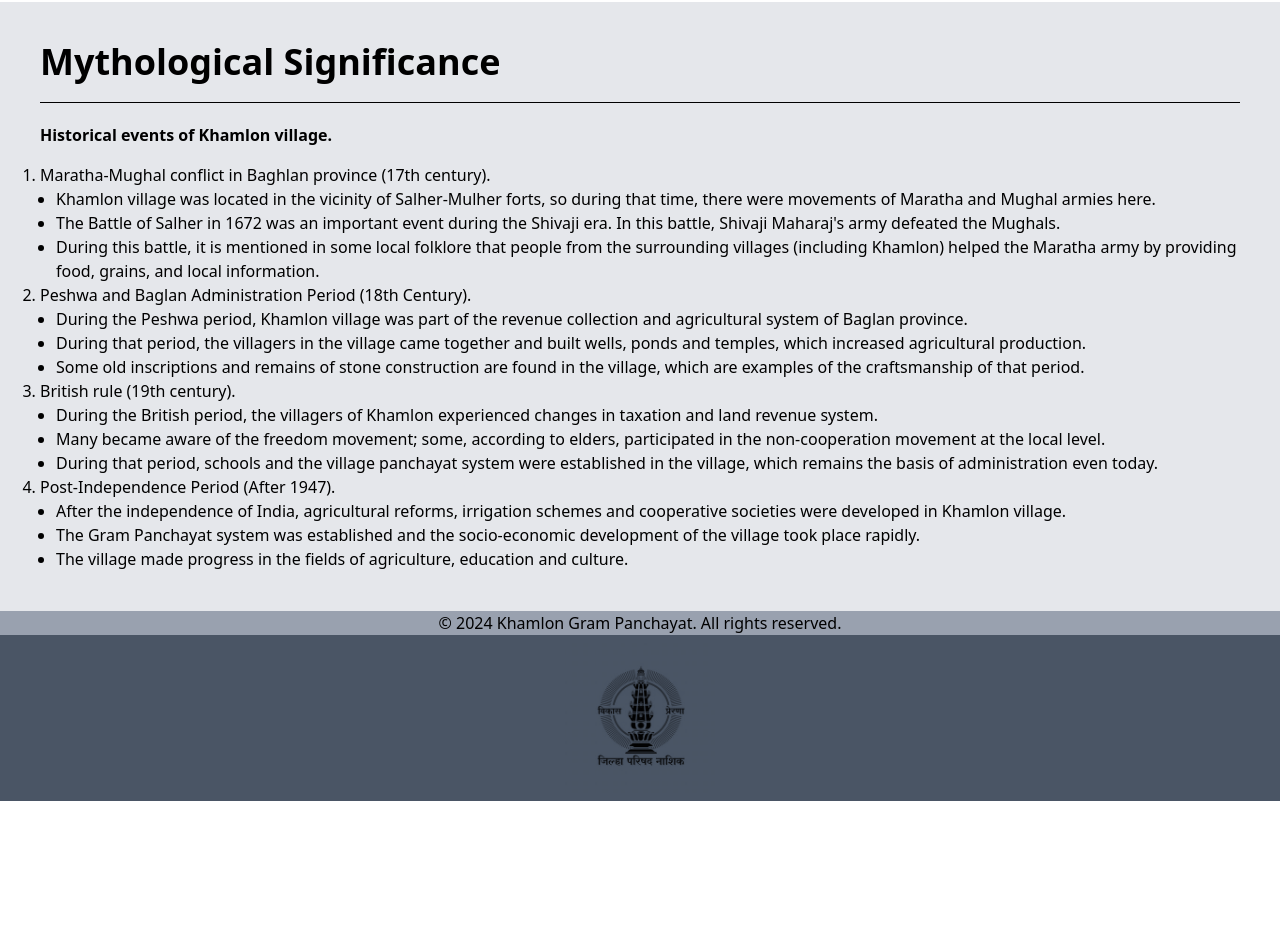
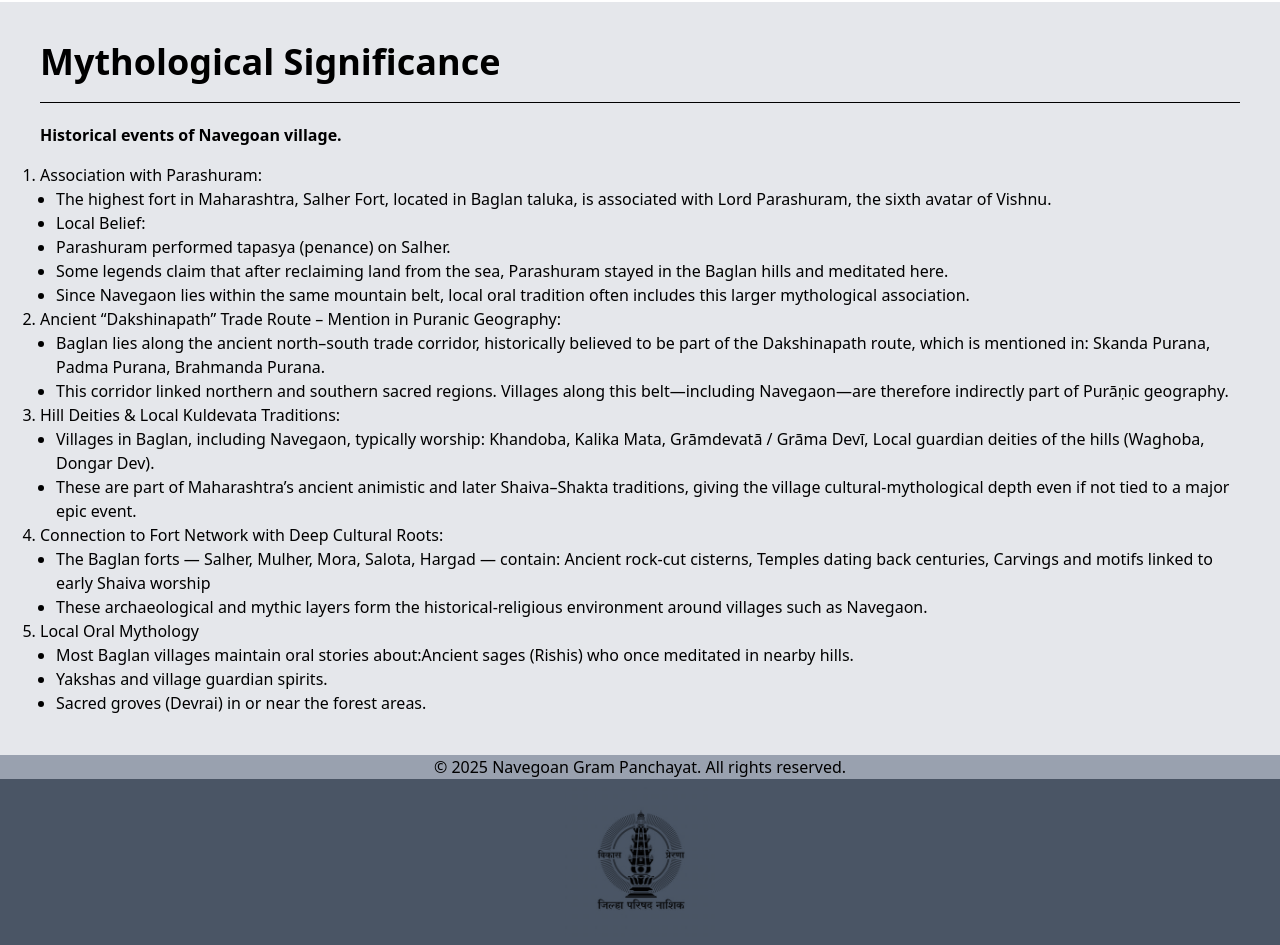
Before and after one commit to gavityash14/Gram-Panchayat-Navegoan, a React (Vite) app: page /about-us/mythological-significance in a window 1280 px wide. Shown: the part 340-1285 px from the top of the page. Before the commit the page ends 1141 px from the top, so only its background shows below. Built offline with nearby package versions, Linux system fonts and the light colour scheme; the HTML template or start-up script is replaced by a standard one.

Commit message:
upadate in footer.jsx, navbar.jsx, contactus.jsx, ForCitizens.jsx, Mythological Significance.jsx, payment of tax .jsx

```diff
--- a/src/components/Footer.jsx
+++ b/src/components/Footer.jsx
@@ -4,7 +4,7 @@ import { zila_parishad_nashik } from '../assets/assets'
 export default function Footer() {
   return (
     <div className='flex-row'>
-        <div className='bg-gray-400 w-screen text-center'>© 2024 Khamlon Gram Panchayat. All rights reserved.</div>
+        <div className='bg-gray-400 w-screen text-center'>© 2025 Navegoan Gram Panchayat. All rights reserved.</div>
         <div className='flex w-screen bg-gray-600 justify-center p-2'>
           <a href="https://share.google/iSzyD15dbJD4lEIvs">
             <img src={zila_parishad_nashik} alt="Paanchayati Raj" className='w-[150px] h-[150px] mix-blend-multiply invert-0 brightness-100 saturate-0' />
--- a/src/components/Navbar.jsx
+++ b/src/components/Navbar.jsx
@@ -136,6 +136,7 @@ function Navbar() {
           </div>
 
           <Link to="/for-citizens" className="hover:text-gray-300 transition">{language === "en" ? "For Citizens" : "नागरिकांसाठी"} </Link>
+          <Link to="/payment Of tax" className="hover:text-gray-300 transition">{language === "en" ? "Payment Of Tax" : "कर भरणा"} </Link>
           <Link to="/contactus" className="hover:text-gray-300 transition">{language === "en" ? "Contact Us" : "आमच्याशी संपर्क साधा"} </Link>
           <Link to="/complaints" className="hover:text-gray-300 transition">{language === "en" ? "Complaints" : "तक्रारी"} </Link>
           <Link to="/gallery" className="hover:text-gray-300 transition">{language === "en" ? "Gallery" : "फोटो गॅलरी"} </Link>
@@ -275,6 +276,7 @@ function Navbar() {
           </div>
 
           <Link to="/for-citizens" className="hover:bg-gray-600 px-3 py-1 rounded">{language === "en" ? "For Citizens" : "नागरिकांसाठी"}</Link>
+          <Link to="/payment Of tax" className="hover:text-gray-300 transition">{language === "en" ? "Payment Of Tax" : "कर भरणा"} </Link>
           <Link to="/contactus" className="hover:bg-gray-600 px-3 py-1 rounded">{language === "en" ? "Contact Us" : "आमच्याशी संपर्क साधा"}</Link>
           <Link to="/complaints" className="hover:bg-gray-600 px-3 py-1 rounded">{language === "en" ? "Complaints" : "तक्रारी"}</Link>
           <Link to="/gallery" className="hover:bg-gray-600 px-3 py-1 rounded">{language === "en" ? "Gallery" : "फोटो गॅलरी"}</Link>
--- a/src/pages/ForCitizens.jsx
+++ b/src/pages/ForCitizens.jsx
@@ -85,8 +85,8 @@ export default function ForCitizens() {
 
               <h3 className="text-start font-bold mt-16">
                 {language === 'en'
-                  ? 'Your Government Service Center, Sakode'
-                  : 'आपले सरकार सेवा केंद्र, साकोडे'}
+                  ? 'Your Government Service Center, Navegoan'
+                  : 'आपले सरकार सेवा केंद्र, नवेगाव'}
               </h3>
 
               <p
--- a/src/pages/MythologicalSignificance.jsx
+++ b/src/pages/MythologicalSignificance.jsx
@@ -12,69 +12,82 @@ export default function MythologicalSignificance() {
         <h1 className="text-black font-bold text-4xl">{language === "en" ? "Mythological Significance" : "पौराणिक महत्व"} </h1>
         <hr className='mt-5 mb-5' />
 
-          <h2 className='font-bold'>{language === "en" ? "Historical events of Khamlon village.":"खामलोन गावातील ऐतिहासिक घटना."}</h2>
+          <h2 className='font-bold'>{language === "en" ? "Historical events of Navegoan village.":"नवेगाव गावातील ऐतिहासिक घटना."}</h2>
           {language === "en" ?
             (
           <ol className='list-decimal md:mt-4'>
 
-          <li>Maratha-Mughal conflict in Baghlan province (17th century).</li>
+          <li>Association with Parashuram:</li>
             <ul className='list-disc md:pl-4'>
-              <li>Khamlon village was located in the vicinity of Salher-Mulher forts, so during that time, there were movements of Maratha and Mughal armies here.</li>
-              <li>The Battle of Salher in 1672 was an important event during the Shivaji era. In this battle, Shivaji Maharaj's army defeated the Mughals.</li>
-              <li>During this battle, it is mentioned in some local folklore that people from the surrounding villages (including Khamlon) helped the Maratha army by providing food, grains, and local information.</li>
+              <li>The highest fort in Maharashtra, Salher Fort, located in Baglan taluka, is associated with Lord Parashuram, the sixth avatar of Vishnu.</li>
+              <li>Local Belief:</li>
+              <li>Parashuram performed tapasya (penance) on Salher.</li>
+              <li>Some legends claim that after reclaiming land from the sea, Parashuram stayed in the Baglan hills and meditated here.</li>
+              <li>Since Navegaon lies within the same mountain belt, local oral tradition often includes this larger mythological association.</li>
             </ul>
 
-          <li>Peshwa and Baglan Administration Period (18th Century).</li>
+          <li>Ancient “Dakshinapath” Trade Route – Mention in Puranic Geography:</li>
             <ul className='list-disc md:pl-4'>
-              <li>During the Peshwa period, Khamlon village was part of the revenue collection and agricultural system of Baglan province.</li>
-              <li>During that period, the villagers in the village came together and built wells, ponds and temples, which increased agricultural production.</li>
-              <li>Some old inscriptions and remains of stone construction are found in the village, which are examples of the craftsmanship of that period.</li>
+              <li>Baglan lies along the ancient north–south trade corridor, historically believed to be part of the Dakshinapath route, which is mentioned in: Skanda Purana, Padma Purana, Brahmanda Purana.</li>
+              <li>This corridor linked northern and southern sacred regions. Villages along this belt—including Navegaon—are therefore indirectly part of Purāṇic geography.</li>
             </ul>
 
-          <li>British rule (19th century).</li>
+          <li>Hill Deities & Local Kuldevata Traditions:</li>
             <ul className='list-disc md:pl-4'>
-              <li>During the British period, the villagers of Khamlon experienced changes in taxation and land revenue system.</li>
-              <li>Many became aware of the freedom movement; some, according to elders, participated in the non-cooperation movement at the local level.</li>
-              <li>During that period, schools and the village panchayat system were established in the village, which remains the basis of administration even today.</li>
+              <li>Villages in Baglan, including Navegaon, typically worship: Khandoba, Kalika Mata, Grāmdevatā / Grāma Devī, Local guardian deities of the hills (Waghoba, Dongar Dev).</li>
+              <li>These are part of Maharashtra’s ancient animistic and later Shaiva–Shakta traditions, giving the village cultural-mythological depth even if not tied to a major epic event.</li>
             </ul>
 
-          <li>Post-Independence Period (After 1947).</li>
+          <li> Connection to Fort Network with Deep Cultural Roots:</li>
             <ul className='list-disc md:pl-4'>
-              <li>After the independence of India, agricultural reforms, irrigation schemes and cooperative societies were developed in Khamlon village.</li>
-              <li>The Gram Panchayat system was established and the socio-economic development of the village took place rapidly.</li>
-              <li>The village made progress in the fields of agriculture, education and culture.</li>
+              <li>The Baglan forts — Salher, Mulher, Mora, Salota, Hargad — contain: Ancient rock-cut cisterns, Temples dating back centuries, Carvings and motifs linked to early Shaiva worship</li>
+              <li>These archaeological and mythic layers form the historical-religious environment around villages such as Navegaon.</li>
             </ul>
+
+             <li>Local Oral Mythology</li>
+             <ul className='list-disc md:pl-4'>
+              <li>Most Baglan villages maintain oral stories about:Ancient sages (Rishis) who once meditated in nearby hills.</li>
+              <li> Yakshas and village guardian spirits.</li>
+              <li>Sacred groves (Devrai) in or near the forest areas.</li>
+             </ul>
 
       </ol>)
       : (
         <ol className='list-decimal md:mt-4'>
-          <li>बागलाण प्रांतातील मराठा-मुघल संघर्ष (१७व्या शतकात).</li>
+          <li>परशुरामांशी संबंध:</li>
             <ul className='list-disc md:pl-4'>
-              <li>खामलोन गाव साल्हेर-मुल्हेर किल्ल्यांच्या परिसरात असल्यामुळे त्या काळात येथे मराठे आणि मुघल सैन्यांच्या हालचाली होत असत.</li>
-              <li>सन १६७२ मध्ये झालेली साल्हेरची लढाई ही शिवकालीन महत्त्वाची घटना होती. या लढाईत शिवाजी महाराजांच्या सेनेने मुघलांना पराभूत केले.</li>
-              <li>या लढाईच्या वेळी आजूबाजूच्या गावांमधील (खामलोनसह) लोकांनी अन्न, धान्य, आणि स्थानिक माहिती पुरवून मराठा सेनेला मदत केल्याचा उल्लेख काही स्थानिक लोककथांमध्ये आढळतो.</li>
+              <li>बागलाण तालुक्यात असलेला महाराष्ट्रातील सर्वात उंच किल्ला, साल्हेर किल्ला, विष्णूचा सहावा अवतार भगवान परशुराम यांच्याशी संबंधित आहे.</li>
+              <li>स्थानिक श्रद्धा:</li>
+              <li>परशुरामांनी साल्हेरवर तपस्या केली.</li>
+              <li>काही आख्यायिका असा दावा करतात की समुद्रातून जमीन परत मिळवल्यानंतर, परशुराम बागलाण टेकड्यांमध्ये राहिले आणि येथे ध्यान केले.</li>
+              <li>नवेगाव त्याच पर्वतीय पट्ट्यात असल्याने, स्थानिक मौखिक परंपरेत अनेकदा या मोठ्या पौराणिक संबंधाचा समावेश होतो.</li>
             </ul>
 
-          <li>पेशवे आणि बागलाण प्रशासन काळ (१८व्या शतकात)</li>
+          <li>प्राचीन "दक्षिणापथ" व्यापार मार्ग - पौराणिक भूगोलात उल्लेख:</li>
             <ul className='list-disc md:pl-4'>
-              <li>पेशवे काळात खामलोन गाव बागलाण प्रांतातील राजस्व वसुली आणि शेती व्यवस्थेचा भाग होते.</li>
-              <li>त्या काळात गावात ग्रामस्थांनी एकत्र येऊन विहिरी, तळे आणि देवस्थाने बांधली, ज्यामुळे शेती उत्पादन वाढले.</li>
-              <li>काही जुने शिलालेख आणि दगडी बांधकामाचे अवशेष गावात आढळतात, जे त्या काळाच्या कारागिरीचे उदाहरण आहेत.</li>
+              <li>बागलाण प्राचीन उत्तर-दक्षिण व्यापार मार्गाच्या बाजूने आहे, ऐतिहासिकदृष्ट्या दक्षिणापथ मार्गाचा भाग असल्याचे मानले जाते, ज्याचा उल्लेख स्कंद पुराण, पद्म पुराण, ब्रह्मांड पुराणात आहे.</li>
+              <li>हा मार्ग उत्तर आणि दक्षिण पवित्र प्रदेशांना जोडतो. या पट्ट्यातील गावे - नवेगावसह - अप्रत्यक्षपणे पुराणिक भूगोलाचा भाग आहेत.</li>
             </ul>
 
-          <li>ब्रिटिश राजवटीचा काळ (१९व्या शतकाळ)</li>
+          <li>टेकडी देवता आणि स्थानिक कुलदेवता परंपरा:</li>
             <ul className='list-disc md:pl-4'>
-              <li>ब्रिटिश काळात खामलोन ग्रामस्थांनी करप्रथा आणि जमीन महसूल व्यवस्थेत बदल अनुभवले.</li>
-              <li>अनेकांनी स्वातंत्र्य चळवळीबद्दल जागृती केली; काहींनी स्थानिक स्तरावर असहकार आंदोलनात सहभाग घेतल्याचे वयोवृद्ध सांगतात.</li>
-              <li>गावात त्या काळात शाळा आणि ग्रामपंचायत रचना सुरु झाली, जी आजही प्रशासनाचा पाया आहे.</li>
+              <li>नवेगावसह बागलाणमधील गावे सामान्यतः पूजा करतात: खंडोबा, कालिका माता, ग्रामदेवता / ग्रामदेवी, डोंगरांच्या स्थानिक रक्षक देवता (वाघोबा, डोंगर देव).</li>
+              <li>हे महाराष्ट्राच्या प्राचीन शैव-शक्ती परंपरांचा भाग आहेत, जे गावाला सांस्कृतिक-पौराणिक खोली देतात, जरी ते एखाद्या मोठ्या महाकाव्याशी जोडलेले नसले तरी.</li>
             </ul>
 
-           <li>स्वातंत्र्योत्तर काळ (१९४७ नंतर)</li>
+           <li>किल्ल्यांचे नेटवर्क खोल सांस्कृतिक मुळांशी जोडलेले आहे:</li>
             <ul className='list-disc md:pl-4'>
-              <li>भारत स्वातंत्र्यानंतर खामलोन गावात शेती सुधारणा, सिंचन योजना आणि सहकारी संस्था यांचा विकास झाला.</li>
-              <li>ग्रामपंचायत प्रणाली स्थापन झाली आणि गावाचा सामाजिक-आर्थिक विकास वेगाने झाला.</li>
-              <li>शेती, शिक्षण आणि संस्कृती क्षेत्रात गावाने प्रगती साधली.</li>
+              <li>बागलाण किल्ले - साल्हेर, मुल्हेर, मोरा, सालोटा, हरगड - मध्ये हे समाविष्ट आहे: प्राचीन दगडात कोरलेले टाके, शतकानुशतके जुनी मंदिरे, सुरुवातीच्या शैव पूजेशी जोडलेले कोरीवकाम आणि आकृतिबंध</li>
+              <li>हे पुरातत्वीय आणि पौराणिक थर नवेगावसारख्या गावांभोवती ऐतिहासिक-धार्मिक वातावरण तयार करतात.</li>
             </ul>
+
+            <li>स्थानिक मौखिक पौराणिक कथा:</li>
+            <ul className='list-disc md:pl-4'>
+              <li>बहुतेक बागलाण गावांमध्ये मौखिक कथा आहेत: जवळच्या टेकड्यांमध्ये एकेकाळी ध्यान करणारे प्राचीन ऋषी (ऋषी).</li>
+              <li>यक्ष आणि गावाचे रक्षक आत्मे.</li>
+              <li>वनक्षेत्रात किंवा जवळील पवित्र उपवन (देवराई).</li>
+            </ul>
+
         </ol>
       )}
 
```
Also changed, not shown: src/pages/ContactUs.jsx (+6 -6 lines), src/pages/PaymentOfTax.jsx (added, +22 -0 lines).
